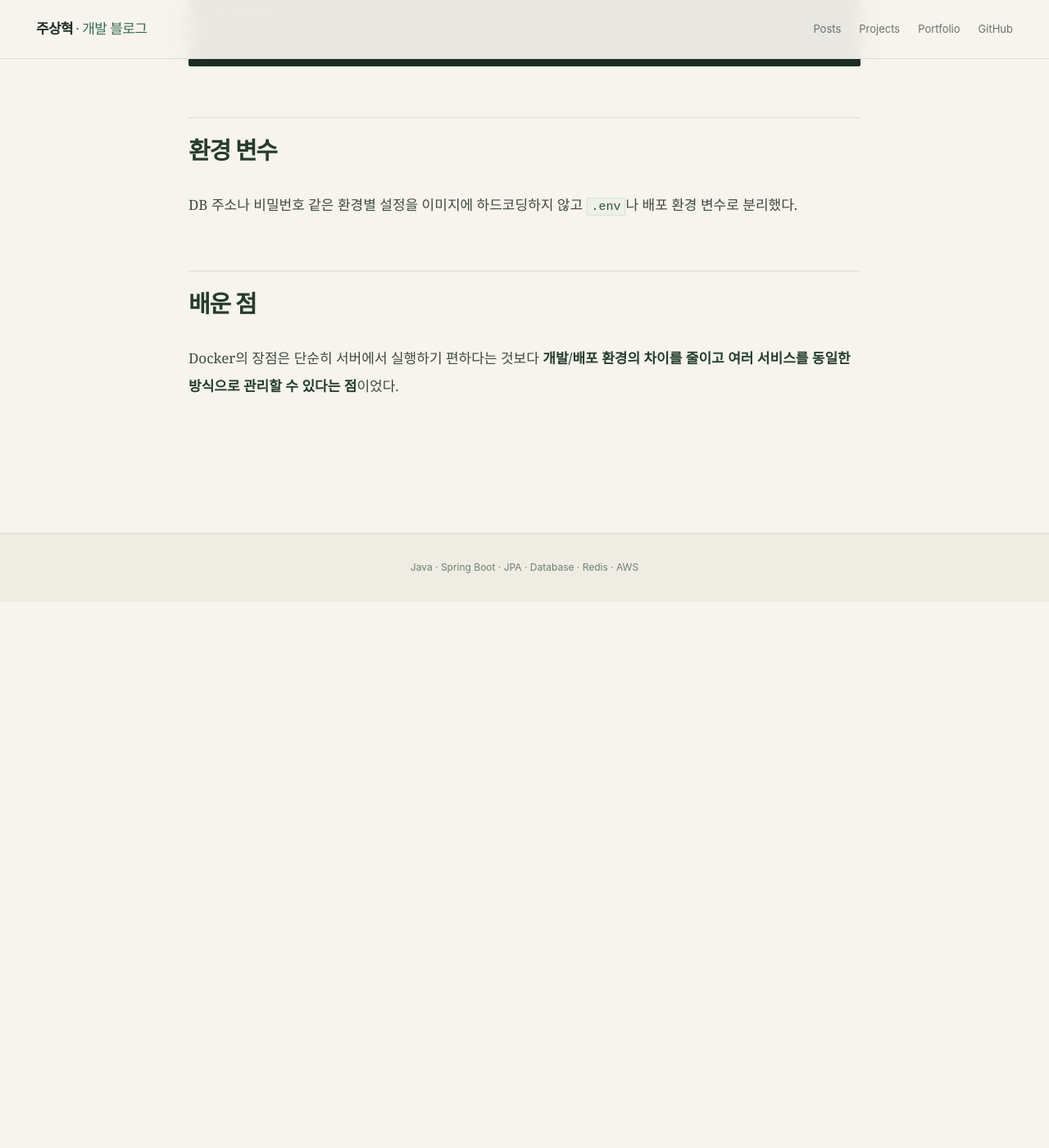
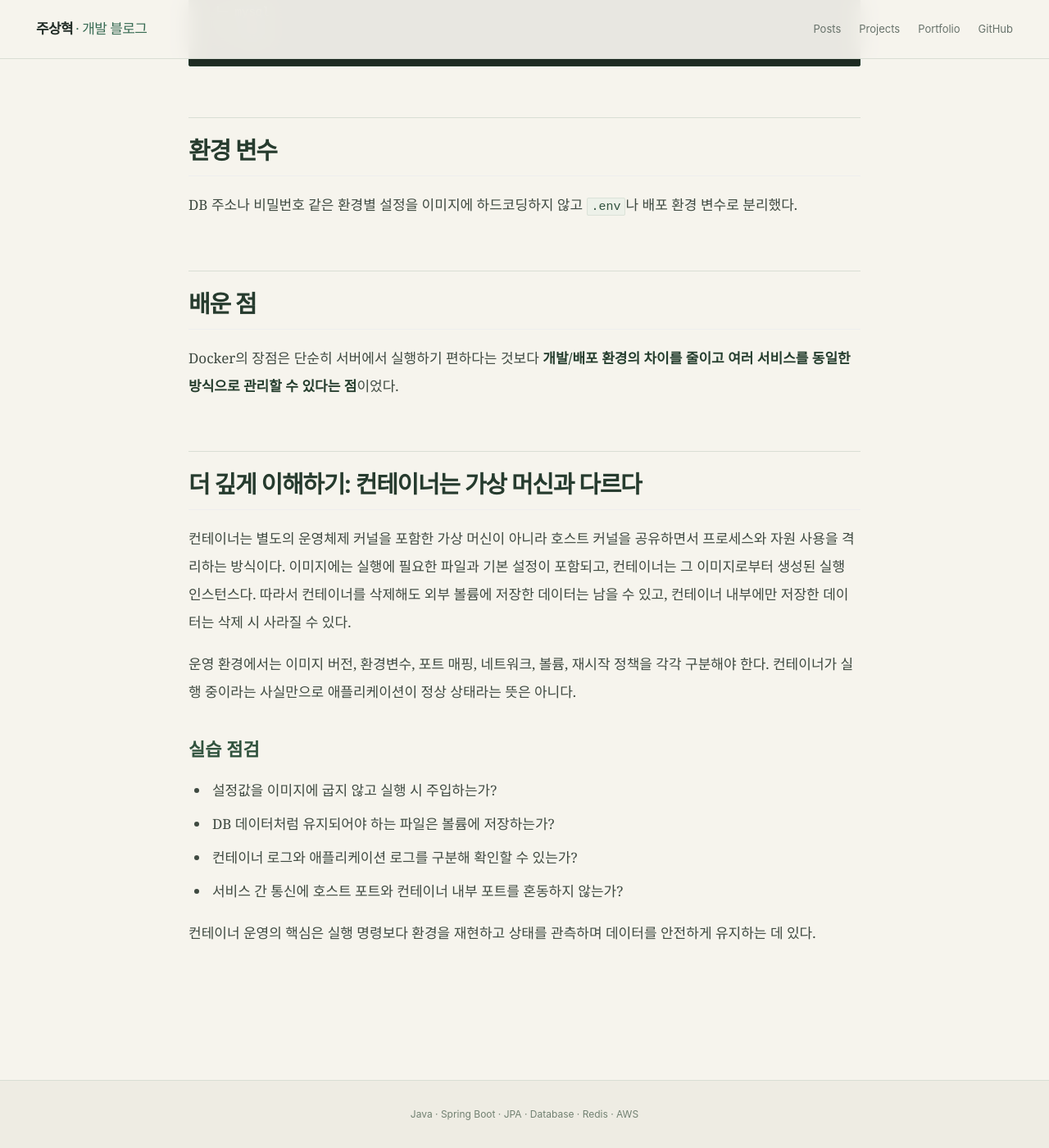
Before and after one commit to zuzusnasna/zuzusnasna.github.io, a Jekyll site: the page built from _posts/2026-10-30-docker-container.md, in a window 1280 px wide and 1400 px high, scrolled down 1261 px. Shown: the whole window at 82% size. Built offline with Jekyll 4.4.1, drawn with Linux system fonts in a browser that asks for light colours; before the commit the page ends 1995 px from its top, so only the background shows below that.

Commit message:
docs: deepen project learning records

```diff
--- a/_posts/2026-10-30-docker-container.md
+++ b/_posts/2026-10-30-docker-container.md
@@ -39,3 +39,17 @@ DB 주소나 비밀번호 같은 환경별 설정을 이미지에 하드코딩
 ## 배운 점
 
 Docker의 장점은 단순히 서버에서 실행하기 편하다는 것보다 **개발/배포 환경의 차이를 줄이고 여러 서비스를 동일한 방식으로 관리할 수 있다는 점**이었다.
+
+## 더 깊게 이해하기: 컨테이너는 가상 머신과 다르다
+
+컨테이너는 별도의 운영체제 커널을 포함한 가상 머신이 아니라 호스트 커널을 공유하면서 프로세스와 자원 사용을 격리하는 방식이다. 이미지에는 실행에 필요한 파일과 기본 설정이 포함되고, 컨테이너는 그 이미지로부터 생성된 실행 인스턴스다. 따라서 컨테이너를 삭제해도 외부 볼륨에 저장한 데이터는 남을 수 있고, 컨테이너 내부에만 저장한 데이터는 삭제 시 사라질 수 있다.
+
+운영 환경에서는 이미지 버전, 환경변수, 포트 매핑, 네트워크, 볼륨, 재시작 정책을 각각 구분해야 한다. 컨테이너가 실행 중이라는 사실만으로 애플리케이션이 정상 상태라는 뜻은 아니다.
+
+### 실습 점검
+- 설정값을 이미지에 굽지 않고 실행 시 주입하는가?
+- DB 데이터처럼 유지되어야 하는 파일은 볼륨에 저장하는가?
+- 컨테이너 로그와 애플리케이션 로그를 구분해 확인할 수 있는가?
+- 서비스 간 통신에 호스트 포트와 컨테이너 내부 포트를 혼동하지 않는가?
+
+컨테이너 운영의 핵심은 실행 명령보다 환경을 재현하고 상태를 관측하며 데이터를 안전하게 유지하는 데 있다.
```
